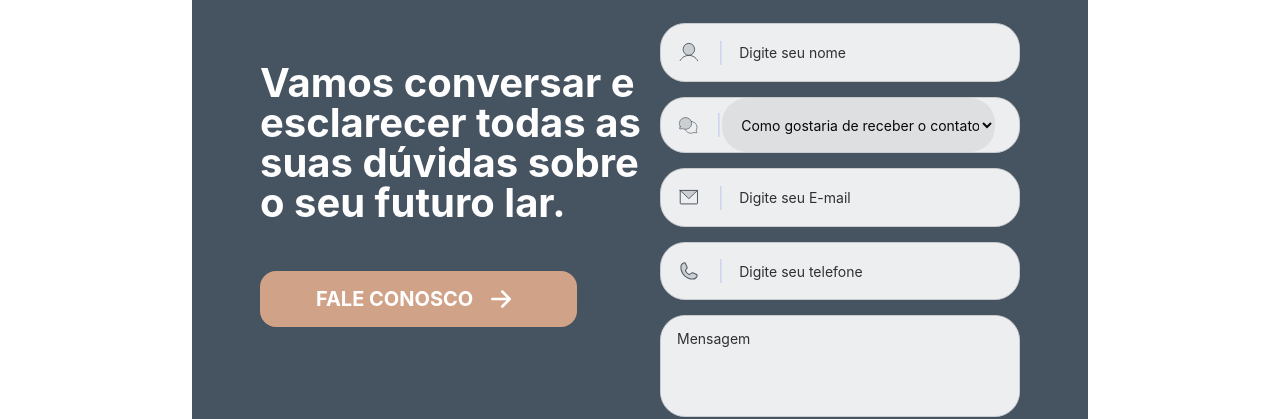
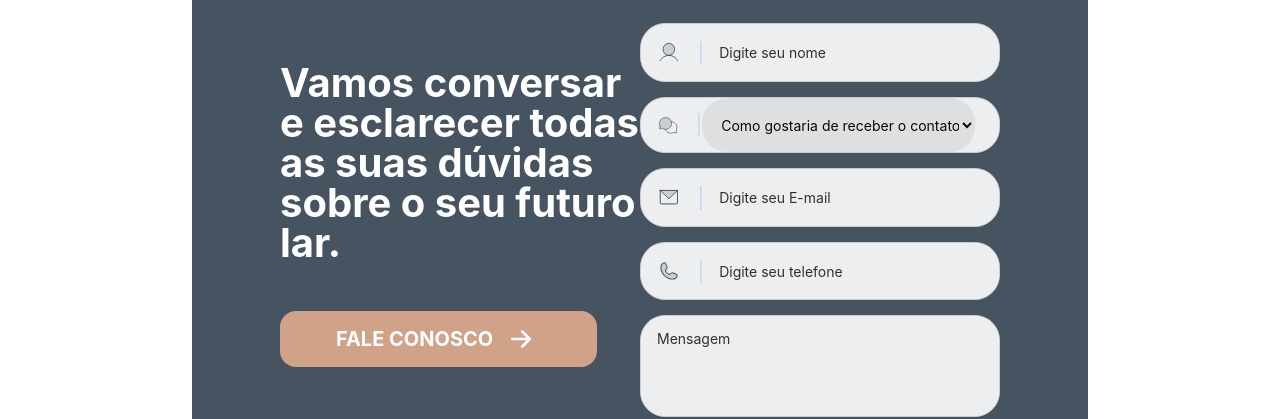
Before and after one commit to bjconsulting/welconx, a React (Create React App) app in the folder conx/: page / in a window 1280 px wide. Shown: the part 6289-6708 px from the top of the page. Built offline with nearby package versions, Linux system fonts and the light colour scheme.

Commit message:
bg hover dos botoes com bg sub acertados

```diff
--- a/conx/src/Dobra1.tsx
+++ b/conx/src/Dobra1.tsx
@@ -30,7 +30,7 @@ function Dobra1() {
                         Aptos. e Studios de 31 m² | lazer completo
                     </p>
 
-                    <button className='hero_b bg-sub text-white flex flex-row justify-center items-center gap-4 min-w-[217px] px-5 py-[10px] font-semibold rounded-md hover:bg-prim'>
+                    <button className='hero_b bg-sub text-white flex flex-row justify-center items-center gap-4 min-w-[217px] px-5 py-[10px] font-semibold rounded-md hover:bg-[#94725E]'>
                         Fale com um consultor
                     </button>
 
--- a/conx/src/Dobra8.tsx
+++ b/conx/src/Dobra8.tsx
@@ -9,7 +9,7 @@ function Dobra8(){
     return(
         <div className="laptop:mx-16 my-8">
             <div className="flex flex-col laptop:flex-row justify-center items-start bg-prim p-4 laptop:p-12 laptop:mx-32 rounded-none laptop:rounded-3xl form-bg">
-                <div className="left flex flex-col justify-start items-start gap-12 basis-[50%] mt-[2em]">
+                <div className="left flex flex-col justify-start items-start gap-12 basis-[45%] mt-[2em]">
                     <h4 className="font-bold text-[2em] text-center laptop:text-left text-[#FEFEFE]">
                         Vamos conversar e esclarecer todas as suas dúvidas sobre o seu futuro lar.
                     </h4>
@@ -76,7 +76,7 @@ function Dobra8(){
                             <p> Concordo com a <a href='https://conx.com.br/politica-de-privacidade/' target='_blank' className="underline hover:text-sub" rel="noreferrer">Política de Privacidade.</a></p>
                         </label>
 
-                        <button className="bg-[#D0A388] items-center px-[71.55px] mx-auto laptop:mx-0 py-[15.4px] rounded-2xl uppercase text-white font-bold text-[13.81px] mt-3">
+                        <button className="bg-[#D0A388] items-center px-[71.55px] mx-auto laptop:mx-0 py-[15.4px] rounded-2xl uppercase text-white font-bold text-[13.81px] mt-3 hover:bg-[#94725E]">
                             <p>enviar</p>
                         </button>
 
```
